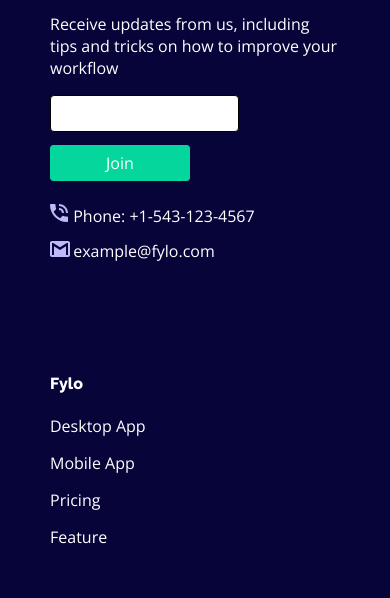
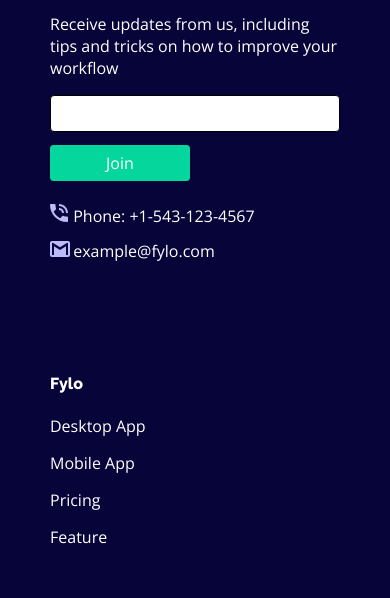
Before and after one commit to danewdesign/fylo-detailed-integrations, a plain HTML site: page index.html in a window 390 px wide. Shown: the part 4813-5411 px from the top of the page. Drawn offline with nearby package versions, Linux system fonts and the light colour scheme.

Commit message:
changed input class width to 100% for mobile

```diff
--- a/CSS/styles.css
+++ b/CSS/styles.css
@@ -395,6 +395,7 @@ p {color: hsl(0, 0%, 50%);}
 }
 
 .logo-n-contact-grid {grid-column: 1 / span 1; grid-row: 1 / span 1;}
+.input {width: 100%;}
 
 .left-links {grid-column: 1 / span 1; grid-row: 2 / span 1; margin-top: 75px;}
 
```
